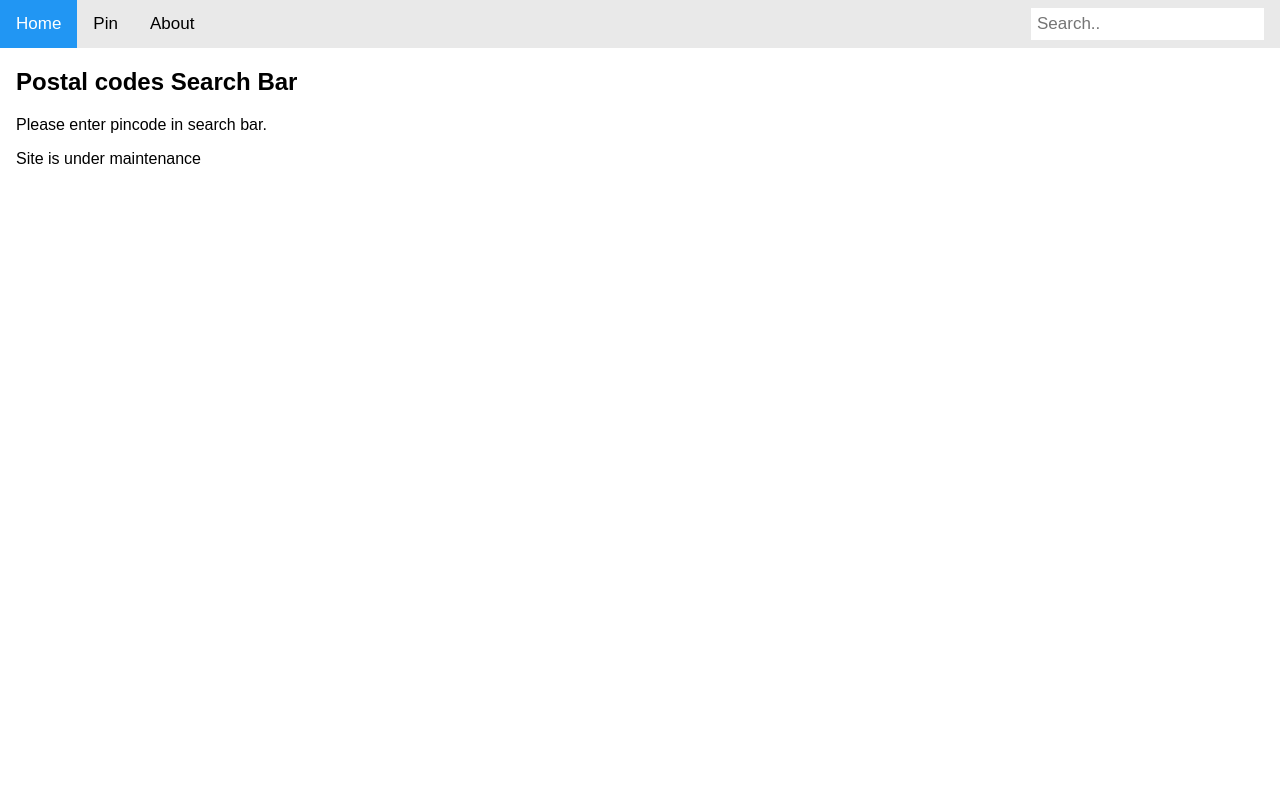
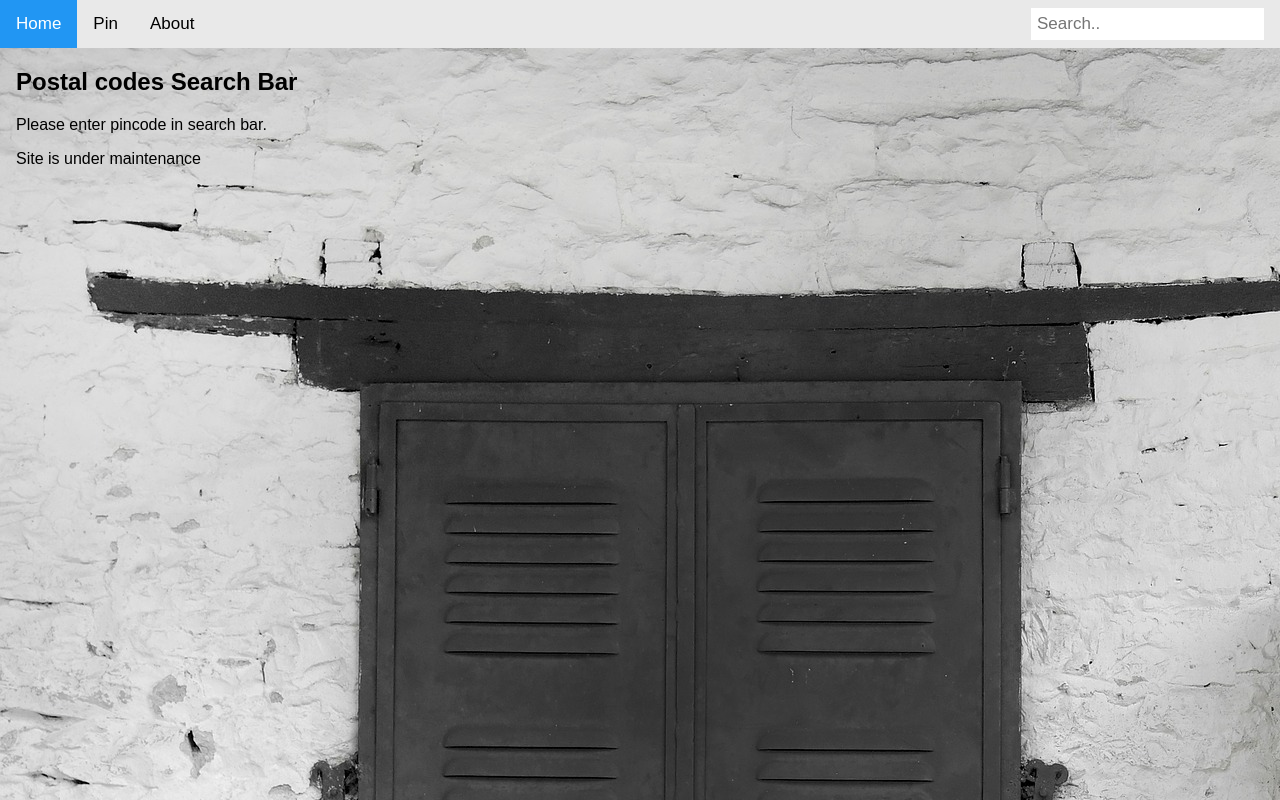
Before and after one commit to Postaleasy/postalcodes.github.io, a plain HTML site: page index.html in a window 1280 px wide. Drawn offline with Linux system fonts and the light colour scheme.

Commit message:
Update index.html

```diff
--- a/index.html
+++ b/index.html
@@ -1,5 +1,14 @@
 <!DOCTYPE html>
 <html>
+<head>
+<style>
+body {
+  background-image: url("Home_Page.jpg");
+  background-color: #cccccc;
+}
+</style>
+</head>
+
 <head>
 <meta name="viewport" content="width=device-width, initial-scale=1">
 <style>
```
